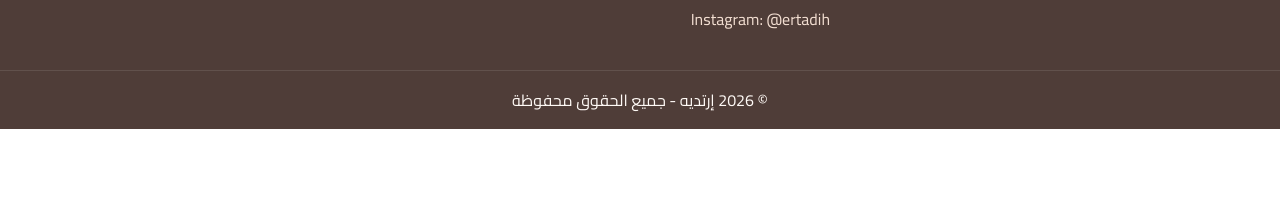
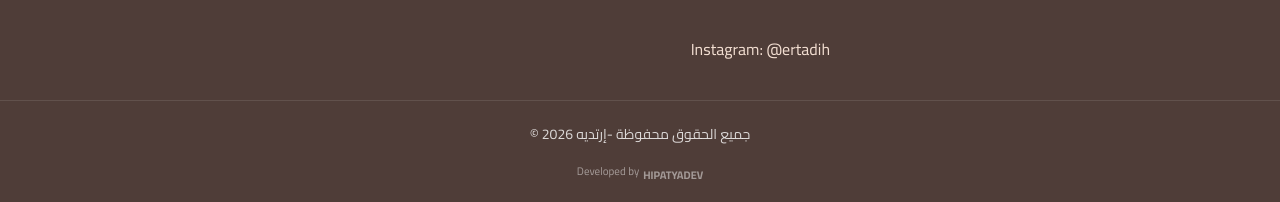
Before and after one commit to azhari-hiba/ertadih, a React (Vite) app: page / in a window 1280 px wide. Shown: the part 1705-1907 px from the top of the page. Before the commit the page ends 1834 px from the top, so only its background shows below. Built offline with nearby package versions, Linux system fonts and the light colour scheme; no server answers; the database is empty.

Commit message:
Add header to admin dashboard

```diff
--- a/src/admin/AdminDashboard.jsx
+++ b/src/admin/AdminDashboard.jsx
@@ -16,7 +16,11 @@ import { useNavigate } from 'react-router-dom'
 import { auth, db } from '../firebase'
 import { categories } from '../data/cities'
 import { categoryLabel, formatPrice, getStatusLabel } from '../utils/format'
+import { Link } from 'react-router-dom'
 
+import { HiOutlineShoppingBag } from 'react-icons/hi2'
+
+import { useCart } from '../context/CartContext'
 const emptyVariant = {
   color: '',
   imageUrl: '',
@@ -42,7 +46,7 @@ export default function AdminDashboard() {
   const [editingId, setEditingId] = useState(null)
   const [saving, setSaving] = useState(false)
   const navigate = useNavigate()
-
+  const { totalItems } = useCart()
   const usesVariants = form.category === 'abayas' || form.category === 'hijabs'
 
   useEffect(() => {
@@ -281,6 +285,26 @@ export default function AdminDashboard() {
   if (!userReady) return null
 
   return (
+
+    <>
+    <header className="header">
+        <div className="container header-inner">
+          <div className="header-top">
+            <Link to="/" className="brand">
+              <img src="/logo-ertadih.jpeg" alt="إرتديه" className="brand-logo" />
+              <div>
+                <h1>إرتديه</h1>
+                <p>بأناقة و حشمة</p>
+              </div>
+            </Link>
+
+           <Link to="/cart" className="cart-icon-link">
+  <HiOutlineShoppingBag />
+  {totalItems > 0 && <span className="cart-badge">{totalItems}</span>}
+</Link>
+          </div>
+        </div>
+      </header>
     <div className="admin-page">
       <div className="admin-topbar">
         <h1>لوحة إدارة إرتديه</h1>
@@ -561,5 +585,6 @@ export default function AdminDashboard() {
         </div>
       </section>
     </div>
+    </>
   )
 }
--- a/src/components/Footer.jsx
+++ b/src/components/Footer.jsx
@@ -1,3 +1,5 @@
+import { Link } from 'react-router-dom';
+
 export default function Footer() {
   return (
     <footer className="footer">
@@ -12,6 +14,7 @@ export default function Footer() {
           <h4>التواصل</h4>
           <p>الطلب عبر الخاص أو عبر الواتساب</p>
           <a href="tel:0634775653">0634775653</a>
+          <br />
           <a href="https://www.instagram.com/ertadih" target="_blank" rel="noreferrer">
             Instagram: @ertadih
           </a>
@@ -23,7 +26,56 @@ export default function Footer() {
           <p>يتم احتساب ثمن التوصيل حسب المدينة عند إتمام الطلب.</p>
         </div>
       </div>
-      <div className="footer-bottom">© {new Date().getFullYear()} إرتديه - جميع الحقوق محفوظة</div>
+
+     <div className="footer-bottom" style={{
+  display: 'flex',
+  flexDirection: 'column',
+  alignItems: 'center',
+  padding: '20px 0',
+  borderTop: '1px solid rgba(255,255,255,0.1)',
+  direction: 'rtl',
+  color: 'rgba(255, 255, 255, 0.8)',
+  fontSize: '14px',
+  gap: '10px'
+}}>
+
+  <div style={{ textAlign: 'center' }}>
+    جميع الحقوق محفوظة -
+    <Link
+      to="/admin-login"
+      style={{
+        textDecoration: 'none',
+        color: 'inherit',
+        cursor: 'default',
+        fontWeight: 'normal',
+        display: 'inline'
+      }}
+    >
+      إرتديه
+    </Link>
+    <span> {new Date().getFullYear()} ©</span>
+  </div>
+
+  <div style={{
+    fontSize: '11px',
+    opacity: 0.6,
+    direction: 'ltr',
+    display: 'flex',
+    gap: '4px',
+    alignItems: 'center'
+  }}>
+    <span>Developed by</span>
+    <a
+      href="https://www.instagram.com/hipatyadev_agency?igsh=cXBqaTh5bW9yeXN0"
+      target="_blank"
+      rel="noreferrer"
+      style={{ textDecoration: 'none', color: 'inherit', fontWeight: 'bold' }}
+    >
+      HIPATYADEV
+    </a>
+  </div>
+
+</div>
     </footer>
   )
 }
--- a/src/styles.css
+++ b/src/styles.css
@@ -1153,3 +1153,11 @@ button {
   flex-wrap: nowrap; /* مهم */
   overflow-x: auto;  /* باش يبان scroll إلا تزاحمو */
 }
+
+.footer-bottom {
+  white-space: nowrap; /* كتمنع السطر يتقسم على جوج */
+  display: flex;
+  justify-content: center;
+  align-items: center;
+  gap: 5px; /* كتحكم فالمسافة بين © والاسم والحقوق */
+}
```
